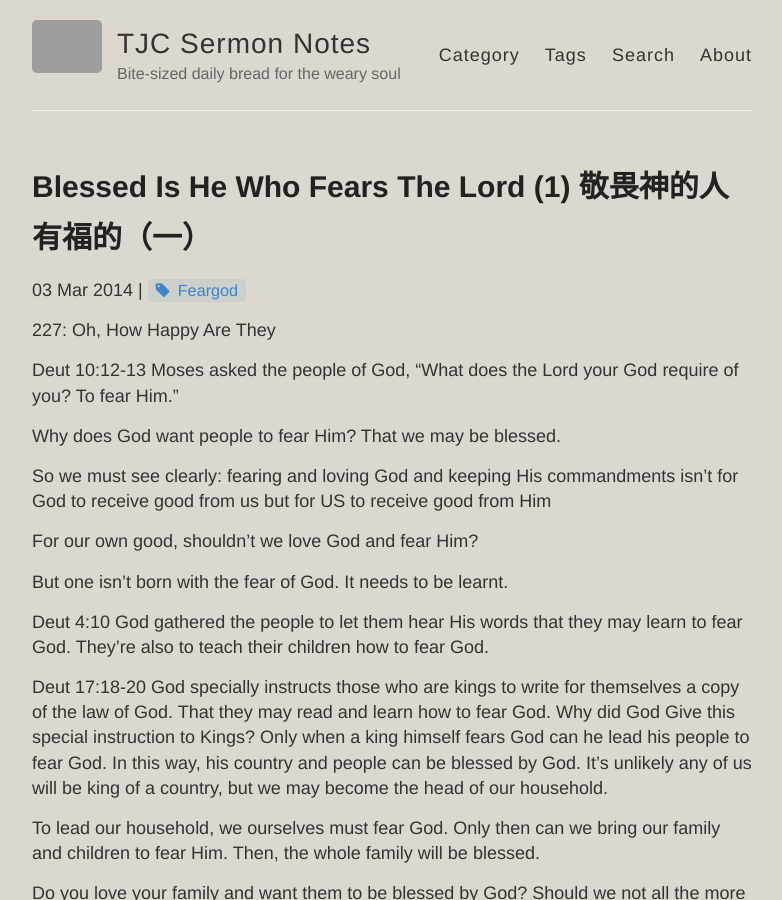
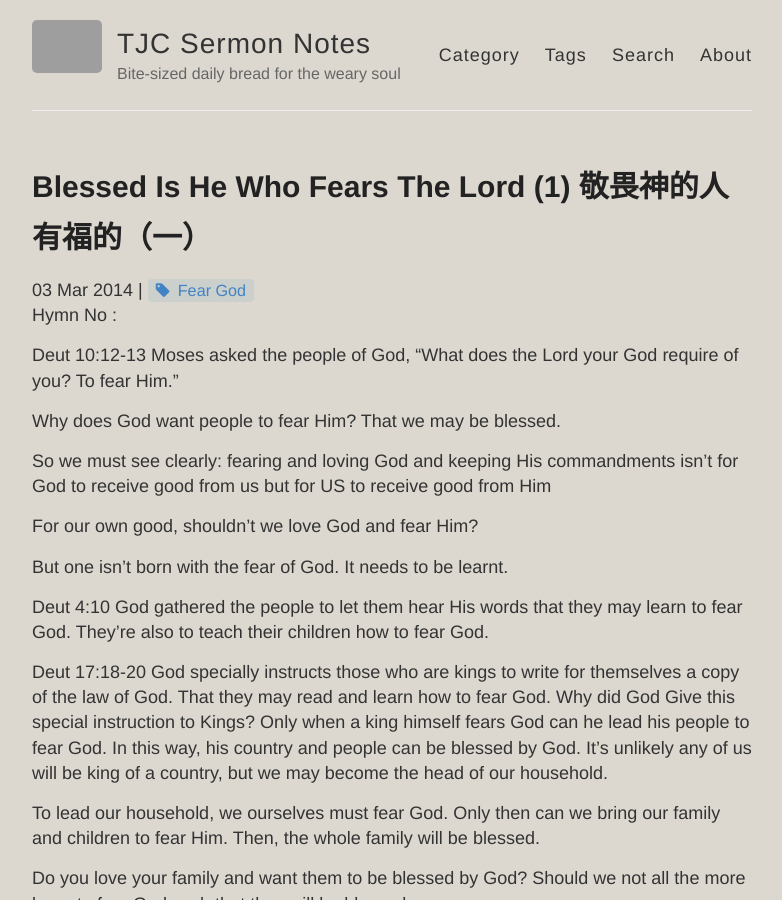
Before and after one commit to catchupTJC/catchuptjc.github.io, a Jekyll site: the page built from _posts/2014-3-3-blessedishewhofearsthelord.md, in a window 1280 px wide and 900 px high. Shown: the whole window, without its empty margins (248-1030 px from the left). Built offline with Jekyll 4.4.1, drawn with Linux system fonts in a browser that asks for light colours; nearby versions of some CDN libraries; comment, search, counter and statistics services are not loaded; grey boxes are pictures that could not be loaded.

Commit message:
Update 2014-3-3-blessedishewhofearsthelord.md

```diff
--- a/_posts/2014-3-3-blessedishewhofearsthelord.md
+++ b/_posts/2014-3-3-blessedishewhofearsthelord.md
@@ -2,10 +2,9 @@
 layout: post
 title: Blessed Is He Who Fears The Lord (1) 敬畏神的人有福的（一）
 category: Sermon(SG)
-tags: [Feargod]
-hymns:
+tags: [Fear God]
+hymns: [227]
 ---
-227: Oh, How Happy Are They
 
 Deut 10:12-13
 Moses asked the people of God, “What does the Lord your God require of you? To fear Him.”
```
